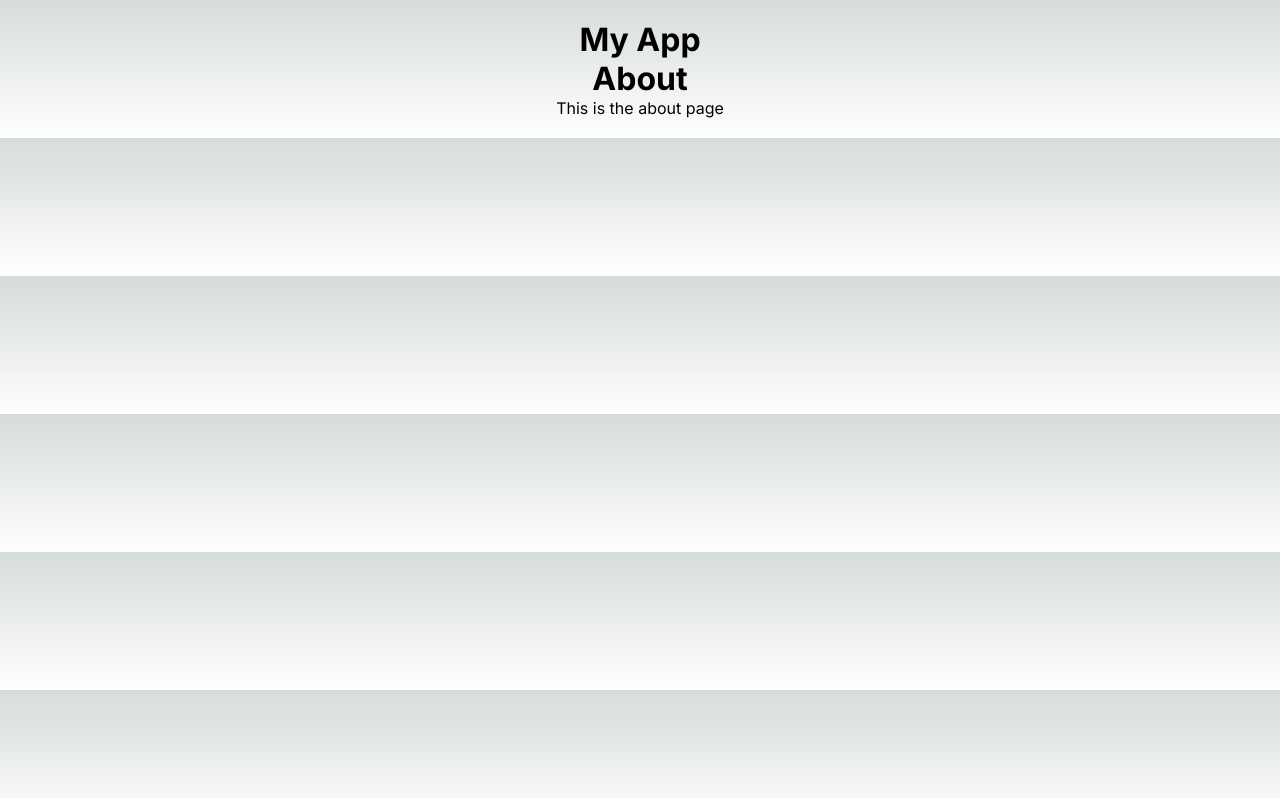
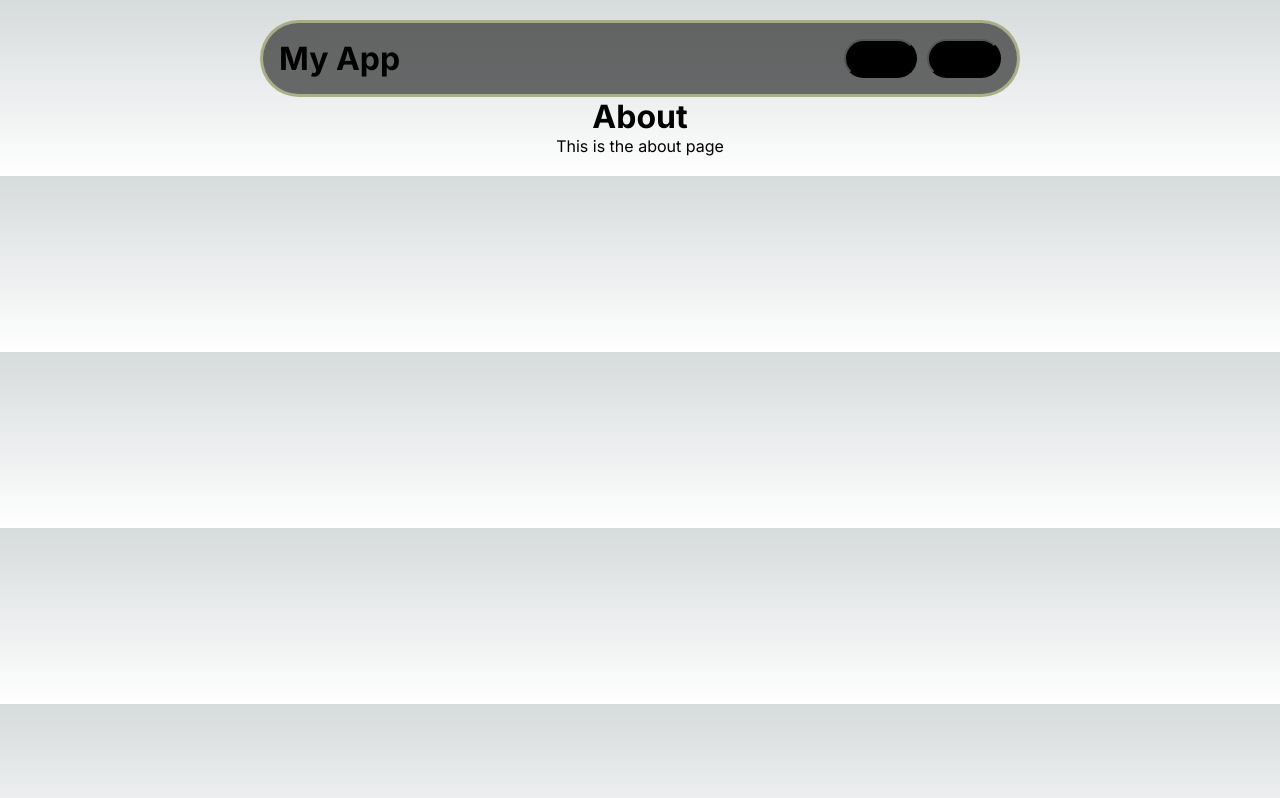
Before and after one commit to Sreeram3927/kalai_tamizh_natyalaya, a Next.js app: page /about in a window 1280 px wide. Built offline with nearby package versions, Linux system fonts and the light colour scheme.

Commit message:
create appbar

```diff
--- /dev/null
+++ b/app/components/app_bar.module.css
@@ -0,0 +1,27 @@
+
+.AppBar {
+    display: flex;
+    justify-content: space-between;
+    align-items: center;
+    flex-direction: row;
+    width: 100%;
+    padding: 16px;
+    background: rgba(1, 1, 1, 0.56);
+    border-radius: 74px;
+    border: 3px solid rgba(243, 253, 167, 0.48);
+    backdrop-filter: blur(24px);
+}
+
+.NavRow {
+    display: flex;
+    justify-content: end;
+}
+
+.NavButton {
+    width: 100%;
+    height: 100%;
+    background: black;
+    border-radius: 51px;
+    margin-left: 10px;
+    padding: 10px;
+}
--- a/app/components/app_bar.tsx
+++ b/app/components/app_bar.tsx
@@ -1,11 +1,25 @@
 import React from 'react';
+import styles from './app_bar.module.css';
 
 const AppBar: React.FC = () => {
     return (
-        <div className="app-bar">
-            <h1>My App</h1>
+        <div className={styles.AppBar}>
+            <div>
+                <h1>My App</h1>
+            </div>
+            <NavButtons />
+
         </div>
     );
 };
 
+function NavButtons() {
+    return (
+        <div className={styles.NavRow}>
+            <button className={styles.NavButton}>Button 1</button>
+            <button className={styles.NavButton}>Button 2</button>
+        </div>
+    )
+}
+
 export default AppBar;
```
